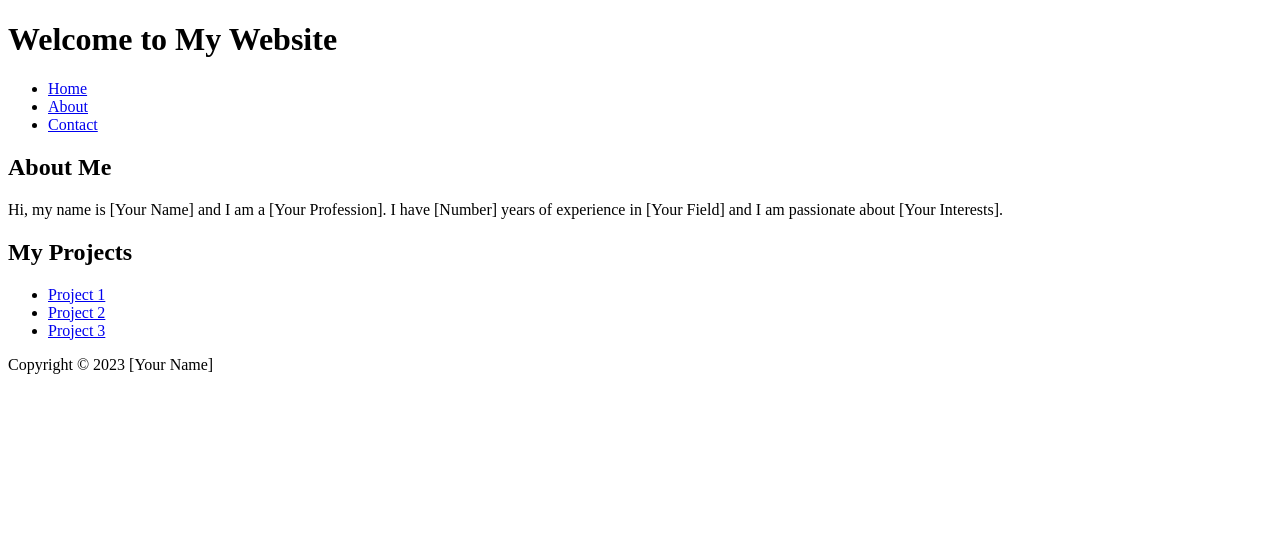
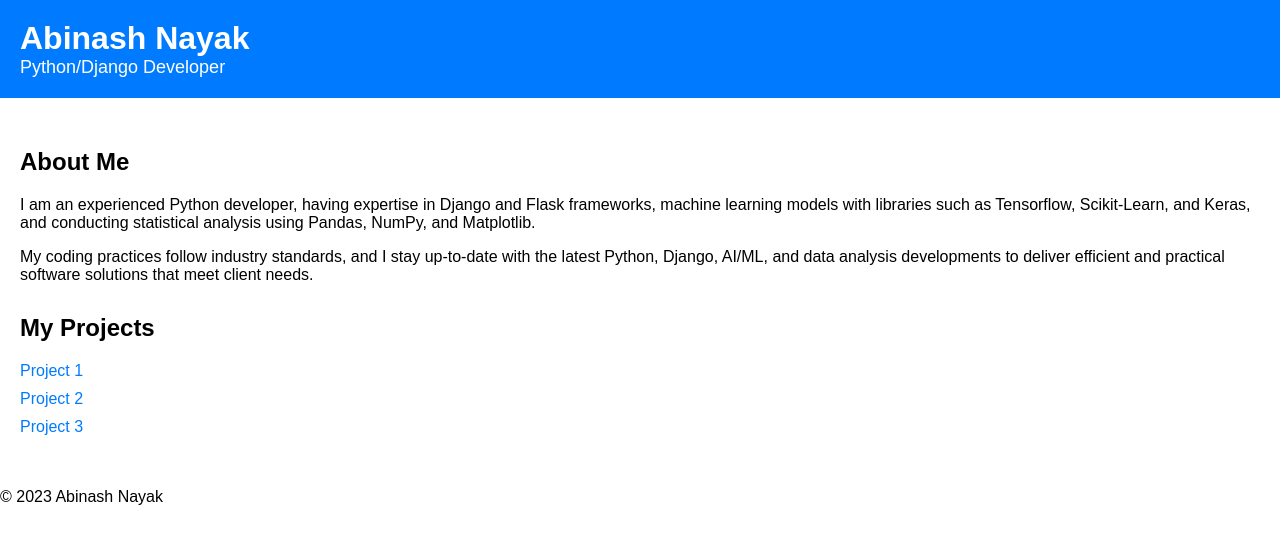
Before and after one commit to SoulAbi/soulabi.github.io, a plain HTML site: page index.html in a window 1280 px wide. Drawn offline with Linux system fonts and the light colour scheme.

Commit message:
Initial commit

```diff
--- a/index.html
+++ b/index.html
@@ -1,25 +1,19 @@
 <!DOCTYPE html>
-<html>
+<html lang="en">
 <head>
-    <title>My Website</title>
     <meta charset="UTF-8">
-    <meta name="viewport" content="width=device-width, initial-scale=1.0">
-    <link rel="stylesheet" type="text/css" href="style.css">
+    <title>Abinash Nayak - Python/Django Developer</title>
+    <link rel="stylesheet" href="style.css">
 </head>
 <body>
     <header>
-      <h1>Welcome to My Website</h1>
-      <nav>
-        <ul>
-          <li><a href="#">Home</a></li>
-          <li><a href="#">About</a></li>
-          <li><a href="#">Contact</a></li>
-        </ul>
-      </nav>
+        <h1>Abinash Nayak</h1>
+        <p>Python/Django Developer</p>
     </header>
     <main>
         <h2>About Me</h2>
-      <p>Hi, my name is [Your Name] and I am a [Your Profession]. I have [Number] years of experience in [Your Field] and I am passionate about [Your Interests].</p>
+        <p>I am an experienced Python developer, having expertise in Django and Flask frameworks, machine learning models with libraries such as Tensorflow, Scikit-Learn, and Keras, and conducting statistical analysis using Pandas, NumPy, and Matplotlib.</p>
+        <p>My coding practices follow industry standards, and I stay up-to-date with the latest Python, Django, AI/ML, and data analysis developments to deliver efficient and practical software solutions that meet client needs.</p>
         <h2>My Projects</h2>
         <ul>
             <li><a href="#">Project 1</a></li>
@@ -28,7 +22,7 @@
         </ul>
     </main>
     <footer>
-      <p>Copyright © 2023 [Your Name]
+        <p>&copy; 2023 Abinash Nayak</p>
     </footer>
 </body>
 </html>
--- /dev/null
+++ b/style.css
@@ -0,0 +1,46 @@
+body {
+    margin: 0;
+    font-family: Arial, sans-serif;
+}
+
+header {
+    background-color: #007bff;
+    color: #fff;
+    padding: 20px;
+}
+
+header h1 {
+    margin: 0;
+}
+
+header p {
+    margin: 0;
+    font-size: 18px;
+}
+
+main {
+    padding: 20px;
+}
+
+h2 {
+    font-size: 24px;
+    margin-top: 30px;
+}
+
+ul {
+    list-style: none;
+    padding: 0;
+}
+
+li {
+    margin-bottom: 10px;
+}
+
+a {
+    color: #007bff;
+    text-decoration: none;
+}
+
+a:hover {
+    text-decoration: underline;
+}
```
Lines whose indentation alone changed are shown as unchanged.
